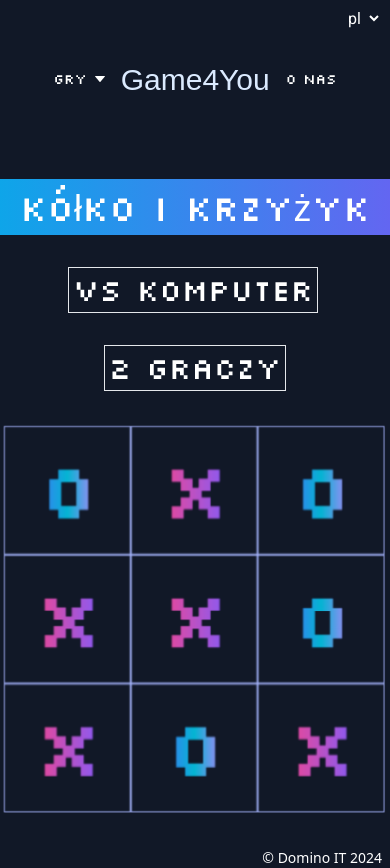
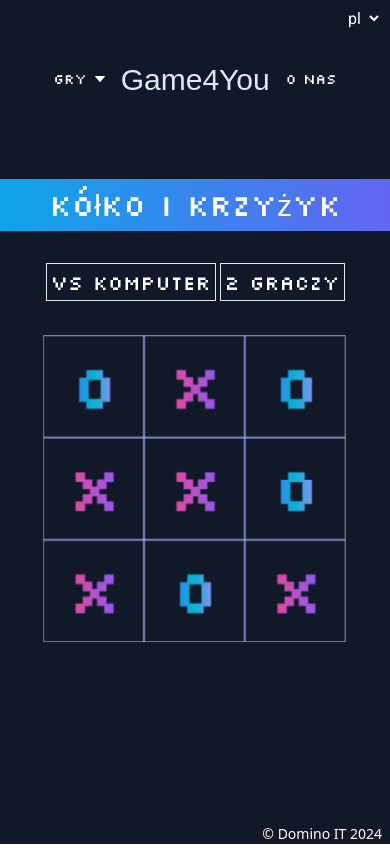
Before and after one commit to DominoxB/Game4You, a Vue app: page /TicTacToeGame in a window 390 px wide. After the commit the page ends 844 px from the top, so only its background shows below. Built offline with nearby package versions, Linux system fonts and the light colour scheme; a web font is replaced by a local one; what tailwindcss-animated would draw is missing.

Commit message:
fix: change font size

```diff
--- a/src/components/organisms/TicTacToeGameBoard.vue
+++ b/src/components/organisms/TicTacToeGameBoard.vue
@@ -1,13 +1,13 @@
 <template>
   <div>
     <div v-if="showBtn" class="font-silk text-center mb-8 text-white">
-      <div class="text-4xl md:text-5xl p-2 bg-gradient-to-r from-sky-500 to-indigo-500">{{ $t('tictac') }}</div>
-      <div class="text-3xl">
+      <div class="text-3xl md:text-5xl p-2 bg-gradient-to-r from-sky-500 to-indigo-500">{{ $t('tictac') }}</div>
+      <div class="text-xl md:text-3xl">
         <button class="border p-1 my-8 mr-1 sm:mr-2 md:mr-10 hover:bg-cyan-500" @click="startGame">{{ $t('single')
         }}</button>
         <button class="border p-1 mb-8 md:my-8 hover:bg-cyan-500" @click="startTwoPlayers">{{ $t('multi') }}</button>
       </div>
-      <img src="@/components/images/tictactoe.png" class="mx-auto" />
+      <img src="@/components/images/tictactoe.png" class="mx-auto px-10" />
     </div>
   </div>
 </template>
```
